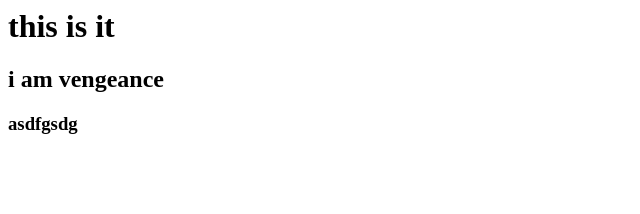
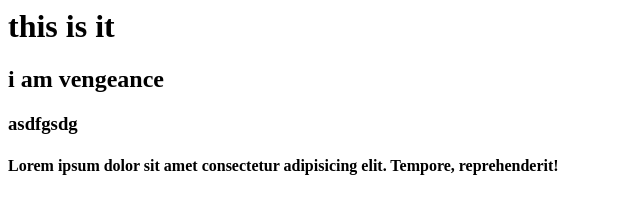
Before and after one commit to D-Neeraj/Captain_America, a plain HTML site: page index.html in a window 1280 px wide. Shown: the whole page, without its empty margins (0-640 px from the left). Drawn offline with Linux system fonts and the light colour scheme.

Commit message:
qwerqweasv

```diff
--- a/index.html
+++ b/index.html
@@ -1,3 +1,4 @@
 <h1>this is it</h1>
 <h2>i am vengeance</h2>
 <h3>asdfgsdg</h3>
+<h4>Lorem ipsum dolor sit amet consectetur adipisicing elit. Tempore, reprehenderit!</h4>
```
